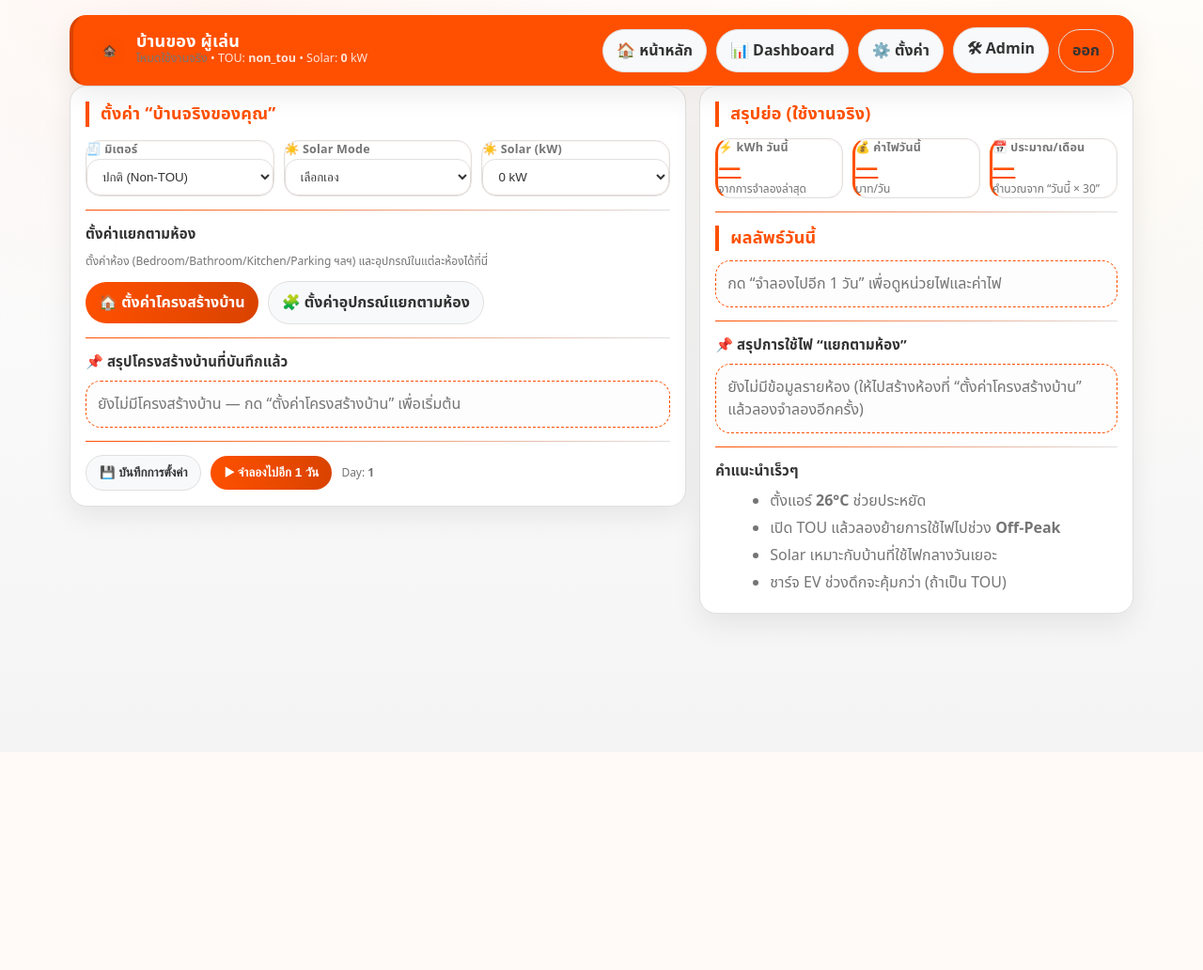
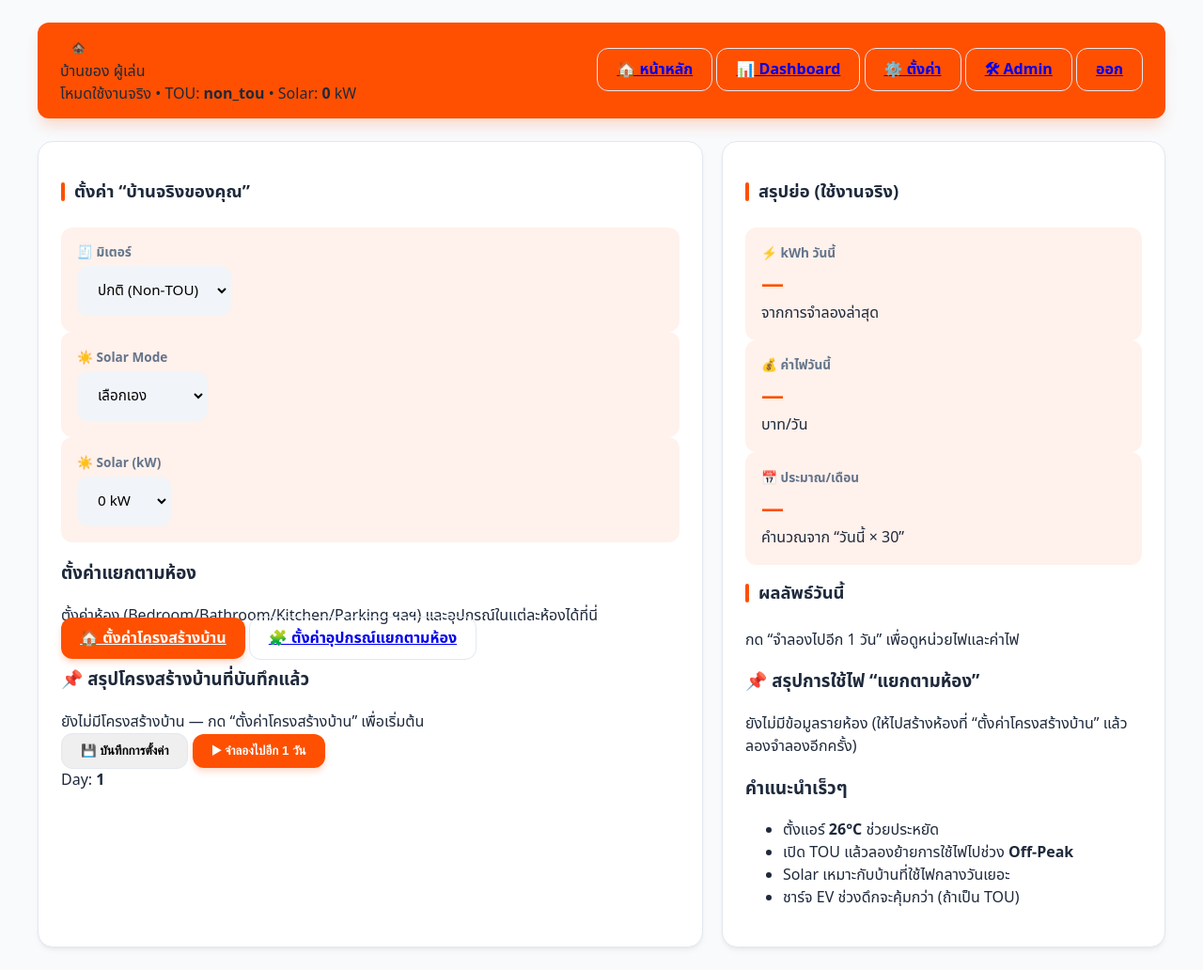
Before and after one commit to apiwatMea/energy-life, a Flask app: page /home in a window 1280 px wide. Shown: the whole page at 94% size. Before the commit the page ends 678 px from the top, so only its background shows below. Run offline with Flask 3, Linux system fonts and the light colour scheme; the visitor is signed in with stand-in values (Sample User, id 1); data comes from the database, SQL or seed files in the repository; data that the repository does not hold is empty.

Commit message:
Update style.css

```diff
--- a/static/style.css
+++ b/static/style.css
@@ -1,413 +1,229 @@
 /* ============================================================
-   MEA Executive Edition (ENERGY LIFE V3)
-   - Modified ONLY Colors to MEA Corporate Identity
-   - Kept all original structures and features
+   MEA Modern UI Edition (2026 Refresh)
+   - Concept: Clean, Minimal, Professional
+   - Primary: MEA ORANGE #FE5000
    ============================================================ */
 
-:root{
-  /* Base (เปลี่ยนจากโทนมืดเป็นโทนสว่างสะอาดตา) */
-  --bg1:#FFFFFF;
-  --bg2:#F4F4F4;
+:root {
+  /* เน้นโทนสีขาวและเทา Slate เพื่อให้สีส้มดูพรีเมียม */
+  --bg-app: #f8fafc;
+  --card-bg: #ffffff;
+  --primary: #FE5000;
+  --primary-hover: #E64A00;
+  --primary-light: rgba(254, 80, 0, 0.08);
 
-  --card: rgba(255, 255, 255, 0.9);
-  --cardSolid:#FFFFFF;
-  --card2:#F9F9F9;
+  --text-main: #1e293b;     /* Slate 800 */
+  --text-muted: #64748b;    /* Slate 500 */
 
-  --border:#E0E0E0;
-  --border2:#F0F0F0;
+  --border: #e2e8f0;
+  --radius-lg: 16px;
+  --radius-md: 12px;
 
-  --text:#333333;      /* ตัวอักษรหลักสีเข้ม */
-  --muted:#757575;     /* ตัวอักษรจางสีเทา */
+  /* Shadow แบบทันสมัย (Soft Shadow) */
+  --shadow: 0 4px 6px -1px rgba(0, 0, 0, 0.05), 0 2px 4px -2px rgba(0, 0, 0, 0.05);
+  --shadow-hover: 0 10px 15px -3px rgba(0, 0, 0, 0.1);
 
-  /* MEA Brand (สีส้ม-เทา-เหลือง ของ กฟน.) */
-  --primary:#FE5000;         /* MEA ORANGE */
-  --primaryDark:#d94300;
-  --secondary:#63666A;       /* MEA DARK GRAY */
-  --light:#BBBCBC;           /* MEA LIGHT GRAY */
-  --yellow:#FFBF3F;          /* MEA YELLOW */
-  --red:#862633;             /* MEA RED */
-
-  /* Status (สีสว่างขึ้นให้อ่านง่ายบนพื้นขาว) */
-  --ok:#28a745;
-  --warn:#FFBF3F;
-  --danger:#dc3545;
-
-  /* Effects (ปรับเงาให้ดูนุ่มนวลแบบ Light Mode) */
-  --shadow: 0 10px 30px rgba(0,0,0,.08);
-  --radius: 18px;
-  --radius2: 14px;
-
-  /* Typography */
-  --font: "Noto Sans Thai", ui-sans-serif, system-ui, -apple-system, "Segoe UI", sans-serif;
-  --mono: ui-monospace, SFMono-Regular, Menlo, Monaco, Consolas, "Liberation Mono", monospace;
+  --font: "Noto Sans Thai", system-ui, -apple-system, sans-serif;
 }
 
-*{box-sizing:border-box}
-html,body{height:100%}
-
-body.bg{
-  margin:0;
-  font-family:var(--font);
-  color:var(--text);
-  /* ปรับ Gradient ให้ดูสว่างแบบ Professional */
-  background:
-    radial-gradient(1200px 700px at 18% 0%, rgba(254,80,0,.05) 0%, transparent 55%),
-    radial-gradient(900px 650px at 88% 18%, rgba(255,191,63,.05) 0%, transparent 58%),
-    linear-gradient(180deg, var(--bg1), var(--bg2));
-  min-height:100vh;
+body.bg {
+  background-color: var(--bg-app);
+  font-family: var(--font);
+  color: var(--text-main);
+  margin: 0;
+  -webkit-font-smoothing: antialiased;
 }
 
-/* Container */
-.shell{
-  max-width:1160px;
-  margin:0 auto;
-  padding:16px 14px 44px;
+.shell {
+  max-width: 1200px;
+  margin: 0 auto;
+  padding: 24px 20px;
 }
 
-/* Top bar (ปรับพื้นหลังเป็นสีส้ม MEA ตามรูป) */
-.top{
-  display:flex;
-  align-items:center;
-  justify-content:space-between;
-  gap:12px;
-  padding:12px 20px;
-  border:1px solid rgba(254,80,0,.1);
-  border-radius:var(--radius);
-  background: var(--primary); /* สีส้ม กฟน. */
-  box-shadow:var(--shadow);
-  position:sticky;
-  top:0;
-  z-index:5;
-  backdrop-filter: blur(10px);
-  color: #FFFFFF; /* ตัวอักษรบนแถบส้มเป็นสีขาว */
+/* --- Top Bar (Modern Pill Design) --- */
+.top {
+  background: var(--primary);
+  border-radius: var(--radius-md);
+  padding: 14px 24px;
+  display: flex;
+  align-items: center;
+  justify-content: space-between;
+  box-shadow: 0 10px 15px -3px rgba(254, 80, 0, 0.2);
+  margin-bottom: 24px;
 }
 
-.top.bar{
-  border-left:4px solid var(--primaryDark);
+.top .logo {
+  font-size: 24px;
+  font-weight: 800;
+  color: white;
+  letter-spacing: -0.5px;
 }
 
-.top .logo{
-  font-size:30px;
-  filter: brightness(0) invert(1); /* ทำให้โลโก้เป็นสีขาว */
+/* --- Card Design (Clean & Flat) --- */
+.card {
+  background: var(--card-bg);
+  border: 1px solid var(--border);
+  border-radius: var(--radius-lg);
+  padding: 24px;
+  box-shadow: var(--shadow);
+  transition: transform 0.2s ease, box-shadow 0.2s ease;
 }
 
-/* Headings */
-.title{
-  font-size:18px;
-  font-weight:800;
-  letter-spacing:.2px;
-  line-height:1.15;
-}
-.subtitle{
-  font-size:12.5px;
-  color: rgba(255,255,255,0.85); /* สีขาวจางๆ บนแถบส้ม */
-  line-height:1.35;
+.card:hover {
+  box-shadow: var(--shadow-hover);
 }
 
-h2{
-  margin:0 0 10px;
-  font-size:18px;
-  font-weight:900;
-  letter-spacing:.2px;
-  padding-left:12px;
-  border-left:4px solid var(--primary);
-  color: var(--primary);
-}
-h3{
-  margin:0 0 8px;
-  font-size:15px;
-  font-weight:900;
-  letter-spacing:.15px;
+h2 {
+  font-size: 1.15rem;
+  font-weight: 700;
+  color: var(--text-main);
+  margin-bottom: 1.5rem;
+  display: flex;
+  align-items: center;
+  gap: 10px;
 }
 
-/* Layout helpers */
-.row{display:flex; align-items:center}
-.row.gap{gap:10px}
-.row.between{justify-content:space-between}
-.row.end{justify-content:flex-end}
-.grow{flex:1}
-.mt{margin-top:14px}
-.mt1{margin-top:10px}
-.mt2{margin-top:12px}
-
-.muted{color:var(--muted)}
-.small{font-size:12px}
-
-/* Main grids */
-.grid2{
-  display:grid;
-  grid-template-columns: 1.35fr .95fr;
-  gap:14px;
-  align-items:start;
-}
-.grid3{
-  display:grid;
-  grid-template-columns: repeat(3, minmax(0,1fr));
-  gap:10px;
-}
-@media (max-width: 980px){
-  .grid2{grid-template-columns:1fr}
-  .top{flex-direction:column; align-items:flex-start}
+h2::before {
+  content: "";
+  display: inline-block;
+  width: 4px;
+  height: 20px;
+  background: var(--primary);
+  border-radius: 4px;
 }
 
-/* Cards */
-.card{
-  background:var(--cardSolid);
-  border:1px solid var(--border);
-  border-radius:var(--radius);
-  padding:16px 16px;
-  box-shadow:var(--shadow);
-}
-.card2{
-  background:var(--card2);
-  border:1px solid var(--border);
-  border-radius:var(--radius2);
-  padding:14px 14px;
+/* --- Grid & Layout --- */
+.grid2 {
+  display: grid;
+  grid-template-columns: 1.5fr 1fr;
+  gap: 20px;
 }
 
-/* Dividers */
-.divider{
-  height:1px;
-  background: linear-gradient(90deg, var(--primary), var(--border));
-  margin:14px 0;
+/* --- KPI / Mini Cards --- */
+.mini {
+  background: var(--primary-light);
+  border: 1px solid transparent;
+  padding: 16px;
+  border-radius: var(--radius-md);
+  transition: all 0.2s;
 }
 
-/* Panel */
-.panel{
-  background: #fdfdfd;
-  border:1px dashed var(--primary);
-  border-radius:16px;
-  padding:12px 12px;
+.mini:hover {
+  background: white;
+  border-color: var(--primary);
+  transform: translateY(-2px);
 }
 
-/* KPI mini cards (ตัวเลขสีส้มขีดเส้นใต้ตามรูป) */
-.mini{
-  background: #FFFFFF;
-  border:1px solid var(--border);
-  border-radius:16px;
-  position:relative;
-}
-.mini:before{
-  content:"";
-  position:absolute;
-  inset:0;
-  border-radius:16px;
-  pointer-events:none;
-  box-shadow: inset 0 0 0 1px rgba(254,80,0,.05);
-}
-.mini-title{
-  font-weight:800;
-  font-size:12.5px;
-  color:var(--muted);
-  letter-spacing:.2px;
-}
-.mini-text{font-size:12px}
-.big{
-  font-size:24px;
-  font-weight:900;
-  letter-spacing:.3px;
-  line-height:1.05;
-  color: var(--primary); /* ตัวเลขเป็นสีส้ม */
-  text-decoration: underline; /* ขีดเส้นใต้ตามรูป */
+.mini-title {
+  color: var(--text-muted);
+  font-size: 0.85rem;
+  font-weight: 600;
+  margin-bottom: 4px;
 }
 
-/* Badges */
-.badge{
-  display:inline-flex;
-  align-items:center;
-  justify-content:center;
-  padding:6px 10px;
-  border-radius:999px;
-  border:1px solid rgba(254,80,0,.2);
-  background: rgba(254,80,0,.08);
-  color: var(--text);
-  font-weight:900;
-  font-size:12px;
-}
-.badge.ok{ border-color:var(--ok); background: rgba(40,167,69,.1); color:var(--ok) }
-.badge.warn{ border-color:var(--warn); background: rgba(255,191,63,.1); color:#856404 }
-.badge.danger{ border-color:var(--danger); background: rgba(220,53,69,.1); color:var(--danger) }
-
-/* Buttons */
-.btn{
-  display:inline-flex;
-  align-items:center;
-  justify-content:center;
-  padding:10px 14px;
-  border-radius:999px;
-  border:1px solid var(--border);
-  background: #f8f9fa;
-  color:var(--text);
-  text-decoration:none;
-  cursor:pointer;
-  font-weight:800;
-  gap:8px;
-  transition: all .12s ease;
-}
-.btn:hover{
-  transform: translateY(-1px);
-  border-color: var(--primary);
-  background: #FFFFFF;
-}
-.btn.primary{
-  background: linear-gradient(90deg, var(--primary), var(--primaryDark));
-  border:none;
-  color:#fff;
-}
-.btn.ghost{ background: transparent; }
-
-/* Back link */
-.back{
-  color:var(--text);
-  text-decoration:none;
-  font-weight:900;
-  font-size:16px;
-  padding:8px 10px;
-  border:1px solid var(--border);
-  border-radius:12px;
-  background: #FFFFFF;
+.big {
+  color: var(--primary);
+  font-size: 1.5rem;
+  font-weight: 800;
+  text-decoration: none; /* ลบขีดเส้นใต้เพื่อให้ดูคลีน */
 }
 
-/* Inputs */
-.form{display:flex; flex-direction:column; gap:8px; margin-top:10px}
-
-input,select{
-  width:100%;
-  padding:10px 12px;
-  border-radius:14px;
-  border:1px solid var(--border);
-  background: #FFFFFF;
-  color:var(--text);
-  outline:none;
-  transition: all .12s ease;
-}
-input:focus,select:focus{
-  border-color: var(--primary);
-  box-shadow: 0 0 0 3px rgba(254,80,0,.1);
+/* --- Form Elements (Inputs & Selects) --- */
+input, select {
+  background: #f1f5f9;
+  border: 2px solid transparent;
+  padding: 12px 16px;
+  border-radius: var(--radius-md);
+  font-family: var(--font);
+  font-size: 0.95rem;
+  transition: all 0.2s;
 }
 
-/* ✅ Checkbox */
-input[type="checkbox"]{
-  width:20px;
-  height:20px;
-  accent-color: var(--primary);
+input:focus, select:focus {
+  background: white;
+  border-color: var(--primary);
+  outline: none;
+  box-shadow: 0 0 0 4px rgba(254, 80, 0, 0.1);
 }
 
-.checkline{
-  display:flex;
-  align-items:center;
-  gap:10px;
-  white-space:nowrap;
-  font-weight:900;
+/* --- Modern Buttons --- */
+.btn {
+  padding: 10px 20px;
+  font-weight: 700;
+  border-radius: var(--radius-md);
+  transition: all 0.2s;
+  cursor: pointer;
+  border: 1px solid var(--border);
 }
-.checkline span{ font-weight:900; color:var(--text); }
-.checkline .hint{ font-weight:800; color:var(--muted); }
 
-/* Flash messages */
-.flashwrap{display:flex; flex-direction:column; gap:8px; margin-bottom:10px}
-.flash{
-  padding:10px 12px;
-  border-radius:14px;
-  border:1px solid var(--border);
+.btn.primary {
+  background: var(--primary);
+  color: white;
+  border: none;
+  box-shadow: 0 4px 6px rgba(254, 80, 0, 0.2);
+}
+
+.btn.primary:hover {
+  background: var(--primary-hover);
+  transform: translateY(-1px);
+  box-shadow: 0 6px 12px rgba(254, 80, 0, 0.3);
+}
+
+/* --- Table Styles --- */
+.tablewrap {
+  border: 1px solid var(--border);
+  border-radius: var(--radius-md);
+  overflow: hidden;
+}
+
+table {
+  width: 100%;
+  border-collapse: collapse;
+}
+
+th {
+  background: #f8fafc;
+  padding: 16px;
+  text-align: left;
+  font-size: 0.85rem;
+  text-transform: uppercase;
+  letter-spacing: 0.05em;
+  color: var(--text-muted);
+  border-bottom: 2px solid var(--border);
+}
+
+td {
+  padding: 16px;
+  border-bottom: 1px solid var(--border);
+  font-size: 0.95rem;
+}
+
+tr:hover td {
   background: #fdfdfd;
 }
-.flash.error{ border-color: var(--danger); background: rgba(220,53,69,0.05); color: var(--danger); }
-.flash.success{ border-color: var(--ok); background: rgba(40,167,69,0.05); color: var(--ok); }
 
-/* Switch */
-.switch{position:relative; display:inline-block; width:48px; height:26px}
-.switch input{opacity:0; width:0; height:0}
-.slider{
-  position:absolute; cursor:pointer; inset:0;
-  background: #ccc;
-  transition:.2s;
-  border-radius:999px;
-  border:1px solid var(--border);
-}
-.slider:before{
-  position:absolute; content:"";
-  height:20px; width:20px; left:3px; bottom:2px;
-  background:#fff; transition:.2s; border-radius:50%;
-  box-shadow: 0 2px 4px rgba(0,0,0,0.1);
-}
-.switch input:checked + .slider{
-  background: var(--primary);
-  border:none;
-}
-.switch input:checked + .slider:before{transform: translateX(21px)}
-
-/* Tips list */
-.tips{ margin:8px 0 0 18px; color:var(--muted); line-height:1.55; }
-.tips li{margin:4px 0}
-
-/* Tables (ปรับหัวตารางให้เป็นระเบียบตามรูป) */
-.tablewrap{
-  overflow:auto;
-  border:1px solid var(--border);
-  border-radius:16px;
-  background: #FFFFFF;
-}
-table{
-  width:100%;
-  border-collapse:collapse;
-  min-width:780px;
-}
-th,td{
-  padding:12px 15px;
-  border-bottom:1px solid var(--border2);
-  text-align:left;
-}
-th{
-  background: #f8f9fa;
-  position:sticky;
-  top:0;
-  font-weight:900;
-  color: var(--secondary);
-  border-bottom: 2px solid var(--primary);
+/* --- Toggle Switch Modern --- */
+.slider {
+  background: #cbd5e1;
 }
 
-/* Progress */
-.level-progress{margin-top:8px}
-.barwrap{
-  height:10px;
-  background: #EEEEEE;
-  border:1px solid var(--border);
-  border-radius:999px;
-  overflow:hidden
-}
-.barfill{
-  height:100%;
-  background: linear-gradient(90deg, var(--primary), var(--primaryDark));
-  width:0%;
+.switch input:checked + .slider {
+  background: var(--primary);
 }
 
-/* Toast */
-.toast{
-  padding:10px 12px;
-  border-radius:12px;
-  margin:8px 0;
-  background: #FFFFFF;
-  border:1px solid var(--border);
-  box-shadow: var(--shadow);
+/* --- Badge Status --- */
+.badge {
+  padding: 4px 12px;
+  border-radius: 6px;
+  font-size: 0.75rem;
+  font-weight: 700;
 }
 
-/* Small UI polish */
-code, .code{
-  font-family:var(--mono);
-  background: #f0f0f0;
-  border:1px solid var(--border);
-  padding:2px 6px;
-  border-radius:10px;
+.badge.ok { background: #dcfce7; color: #166534; }
+.badge.danger { background: #fee2e2; color: #991b1b; }
+
+/* Responsive */
+@media (max-width: 768px) {
+  .grid2 { grid-template-columns: 1fr; }
+  .top { flex-direction: column; text-align: center; }
 }
-
-/* Make KPI feel "official" */
-.grid3 .mini{
-  border-left:3px solid var(--primary);
-}
-
-/* Responsive tweak */
-@media (max-width: 520px){
-  .shell{padding:12px 10px 30px}
-  .btn{padding:10px 12px}
-  .big{font-size:22px}
-}
```
